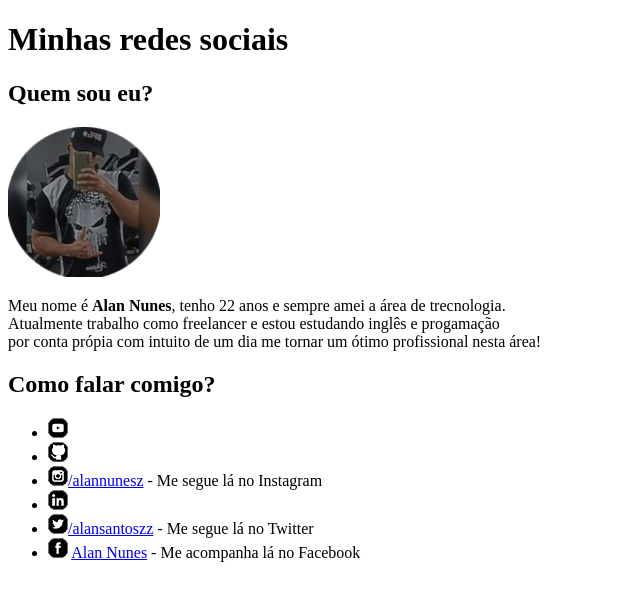
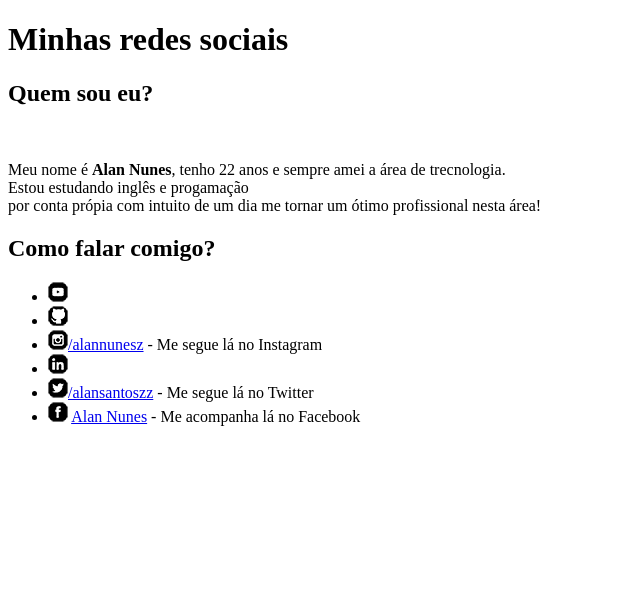
Before and after one commit to alannunesz/html-css, a plain HTML site: page desafios/d005/index.html in a window 1280 px wide. Shown: the whole page, without its empty margins (0-640 px from the left). Drawn offline with Linux system fonts and the light colour scheme.

Commit message:
Tirei a ft

```diff
--- a/desafios/d005/index.html
+++ b/desafios/d005/index.html
@@ -9,8 +9,8 @@
 <body>
     <h1>Minhas redes sociais</h1>
     <h2>Quem sou eu?</h2>
-    <img src="Sem título.png" alt="">
-    <p>Meu nome é <strong>Alan Nunes</strong>, tenho 22 anos e sempre amei a área de trecnologia. <br> Atualmente trabalho como freelancer e estou estudando inglês e progamação <br> por conta própia com intuito de um dia me tornar um ótimo profissional nesta área!</p>
+    <img src="#" alt="">
+    <p>Meu nome é <strong>Alan Nunes</strong>, tenho 22 anos e sempre amei a área de trecnologia. <br> Estou estudando inglês e progamação <br> por conta própia com intuito de um dia me tornar um ótimo profissional nesta área!</p>
     <h2>Como falar comigo?</h2>
     <ul>
         <li><img src="icone-youtube.png" alt="icone-youtube" ></li>
```
